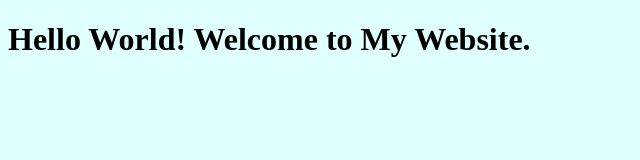
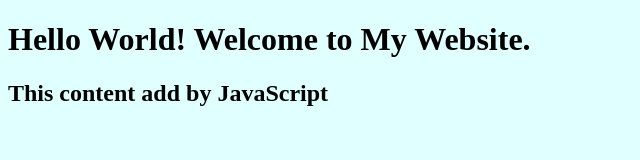
Before and after one commit to bgutierrez32/my-personal-website, a plain HTML site: page index.html in a window 1280 px wide. Shown: the whole page, without its empty margins (0-640 px from the left). Drawn offline with Linux system fonts and the light colour scheme.

Commit message:
add script.js, connect to index.html

```diff
--- a/index.html
+++ b/index.html
@@ -7,6 +7,7 @@
     </head>
     <body>
         <h1>Hello World! Welcome to My Website.</h1>
+        <script src="script.js"></script>
 
     </body>
 </html>
--- /dev/null
+++ b/script.js
@@ -0,0 +1,3 @@
+const h2 = document.createElement('h2');
+h2.textContent = "This content add by JavaScript";
+document.querySelector('body').appendChild(h2);
```
